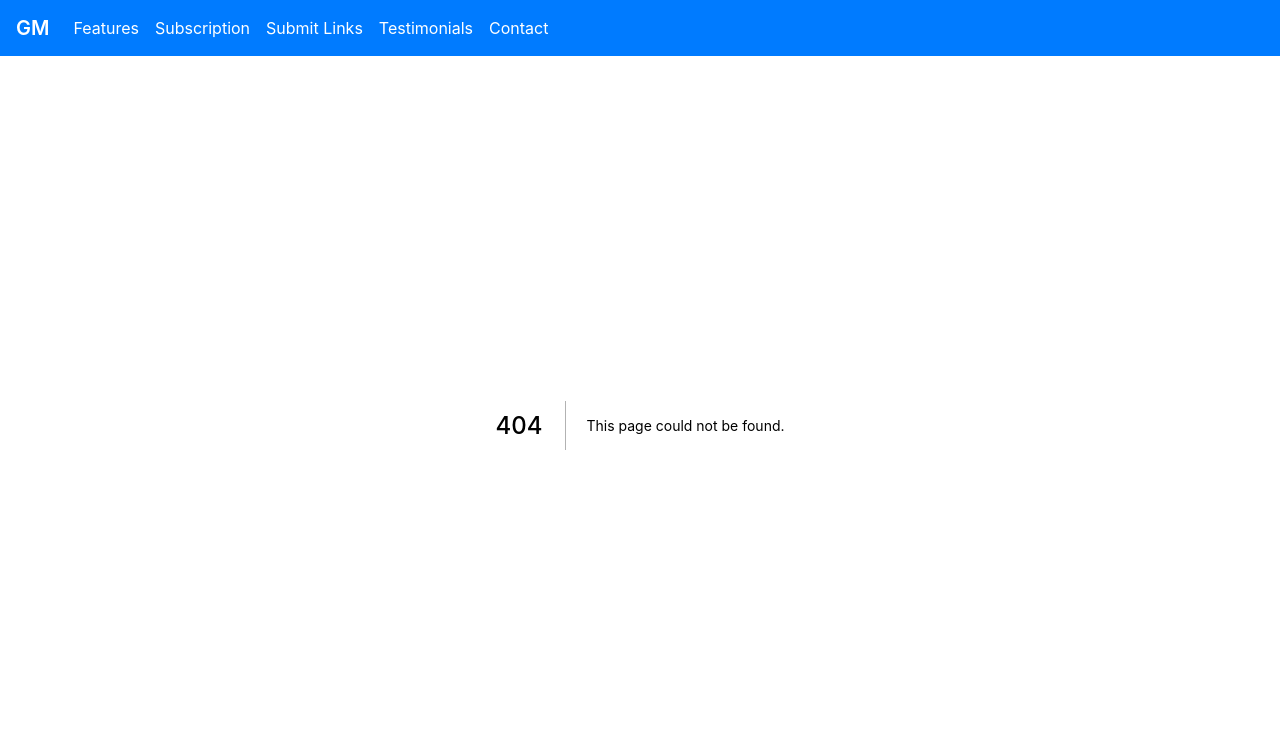
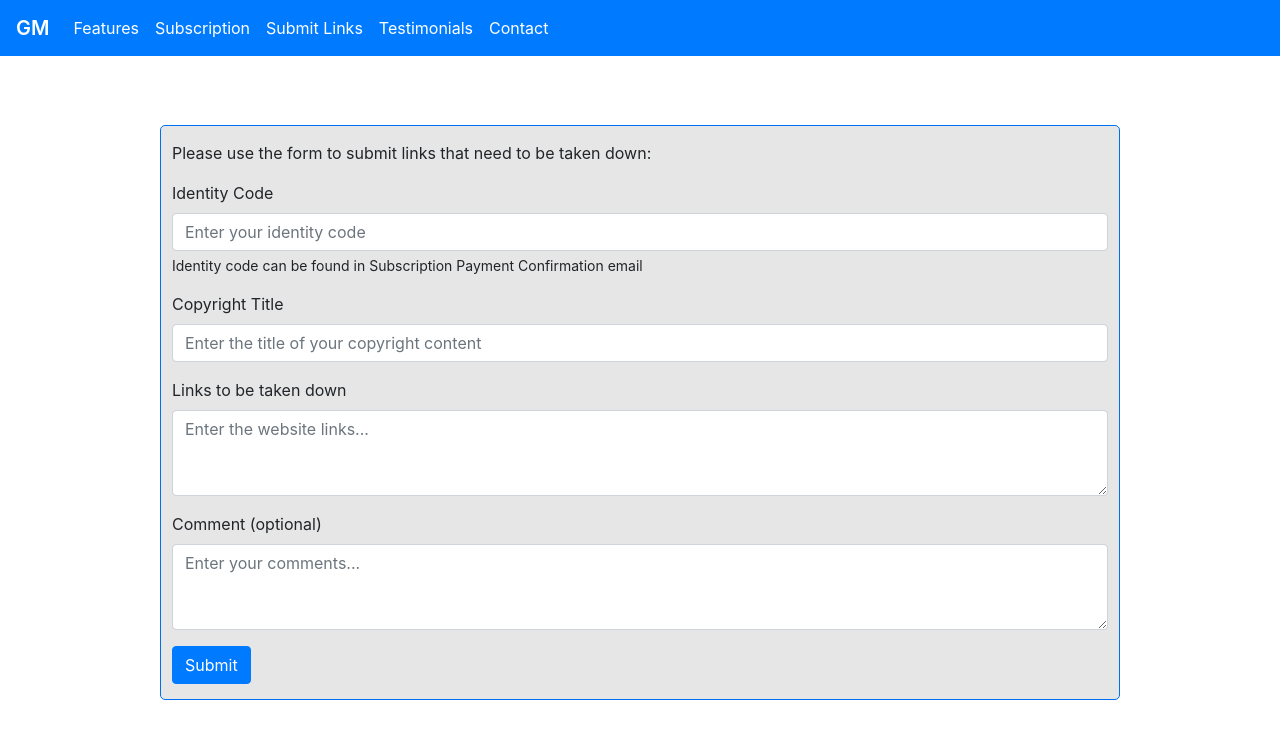
Before and after one commit to getheash/management-dmca, a Next.js app: page /submitLinks in a window 1280 px wide. Before the commit this address had no page. Shown: the top 738 px of the page. Built offline with nearby package versions, Linux system fonts and the light colour scheme.

Commit message:
Implemented submit-links component

```diff
--- a/components/navbar.jsx
+++ b/components/navbar.jsx
@@ -22,16 +22,16 @@ const NavBar = () => {
         <Navbar.Toggle aria-controls="responsive-navbar-nav" />
         <Navbar.Collapse id="responsive-navbar-nav">
           <Nav className="mr-auto">
-            {/*wrap Nav.Link within Link and use passHref attribute to avoid entire page refresh */}
+            {/*wrap Nav.Link within Link and use passHref attribute to avoid entire page refresh and proper routing*/}
             <Link href="/" passHref>
               <Nav.Link className="text-white">Features</Nav.Link>
             </Link>
             <Link href="/subscription" passHref>
               <Nav.Link className="text-white">Subscription</Nav.Link>
             </Link>
-            <Nav.Link href="#submit-links" className="text-white">
-              Submit Links
-            </Nav.Link>
+            <Link href="/submitlinks" passHref>
+              <Nav.Link className="text-white">Submit Links</Nav.Link>
+            </Link>
             <Nav.Link href="#testimonials" className="text-white">
               Testimonials
             </Nav.Link>
--- /dev/null
+++ b/pages/submitLinks.jsx
@@ -0,0 +1,67 @@
+import Head from "next/head";
+import styles from "../styles/pages.module.css";
+import { Form, Button } from "react-bootstrap";
+
+function SubmitLinks() {
+  return (
+    <div>
+      <Head>
+        <title>Geth Management - Submit Links</title>
+      </Head>
+      <div>
+        <section className={styles.submitLinks}>
+          <p>Please use the form to submit links that need to be taken down:</p>
+          <Form className={styles.submitLinksForm}>
+            <Form.Group>
+              <Form.Label htmlFor="identityCode">Identity Code</Form.Label>
+              <Form.Control
+                type="text"
+                id="identityCode"
+                placeholder="Enter your identity code"
+                required
+              />
+              <Form.Text id="identityCodeHelp">
+                Identity code can be found in Subscription Payment Confirmation
+                email
+              </Form.Text>
+            </Form.Group>
+            <Form.Group>
+              <Form.Label htmlFor="copyrightTitle">Copyright Title</Form.Label>
+              <Form.Control
+                type="text"
+                id="copyrightTitle"
+                placeholder="Enter the title of your copyright content"
+                required
+              />
+            </Form.Group>
+            <Form.Group>
+              <Form.Label htmlFor="links">Links to be taken down</Form.Label>
+              <Form.Control
+                as="textarea"
+                rows={3}
+                id="links"
+                placeholder="Enter the website links..."
+                required
+              />
+            </Form.Group>
+            <Form.Group>
+              <Form.Label htmlFor="comment">Comment (optional)</Form.Label>
+              <Form.Control
+                as="textarea"
+                rows={3}
+                id="comment"
+                placeholder="Enter your comments..."
+                required
+              />
+            </Form.Group>
+            <Button variant="primary" type="submit">
+              Submit
+            </Button>
+          </Form>
+        </section>
+      </div>
+    </div>
+  );
+}
+
+export default SubmitLinks;
--- a/styles/pages.module.css
+++ b/styles/pages.module.css
@@ -1,4 +1,5 @@
-.subscription {
+.subscription,
+.submitLinks {
   background-color: rgba(128, 128, 128, 0.2);
   padding: 15px 6px;
   border-radius: 5px;
@@ -8,11 +9,13 @@
   border-color: #0070f3;
 }
 
-.subscription p {
+.subscription p,
+.submitLinks p {
   margin-left: 5px;
 }
 
-.subscriptionForm {
+.subscriptionForm,
+.submitLinksForm {
   margin-right: 5px;
   margin-left: 5px;
 }
```
